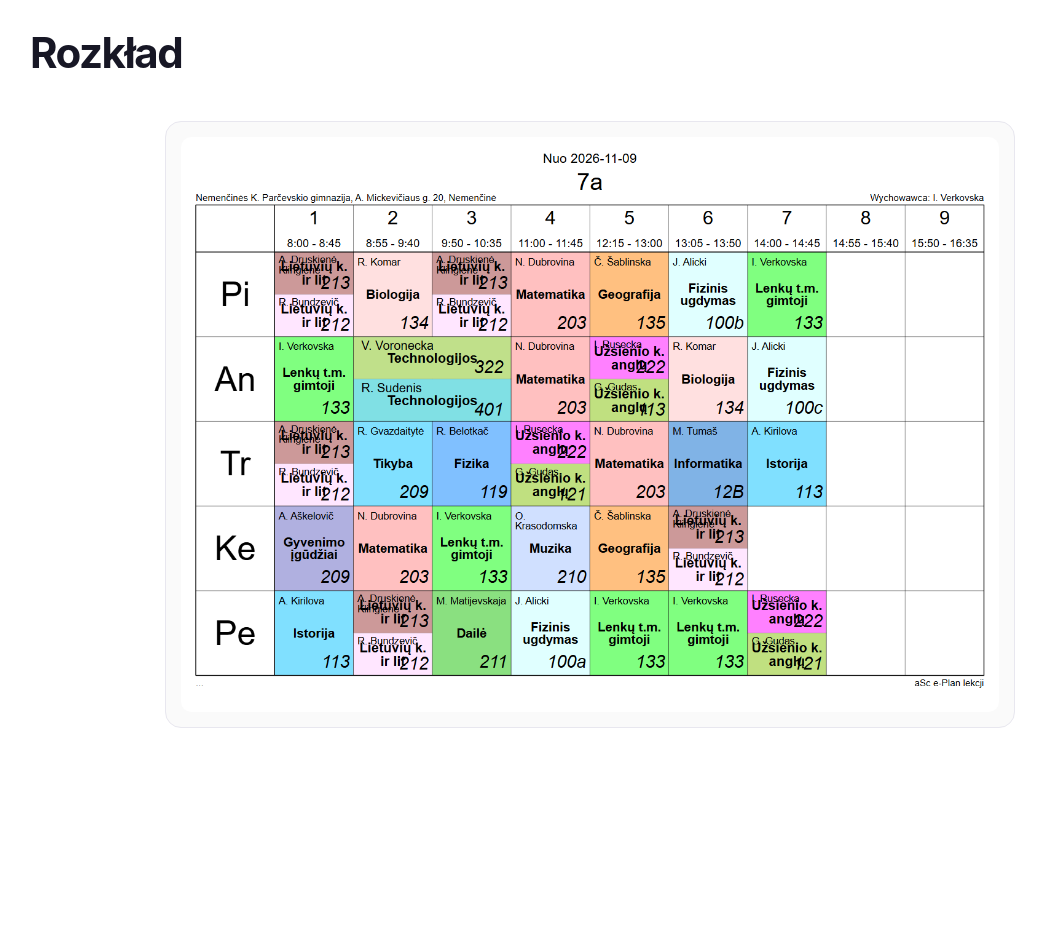
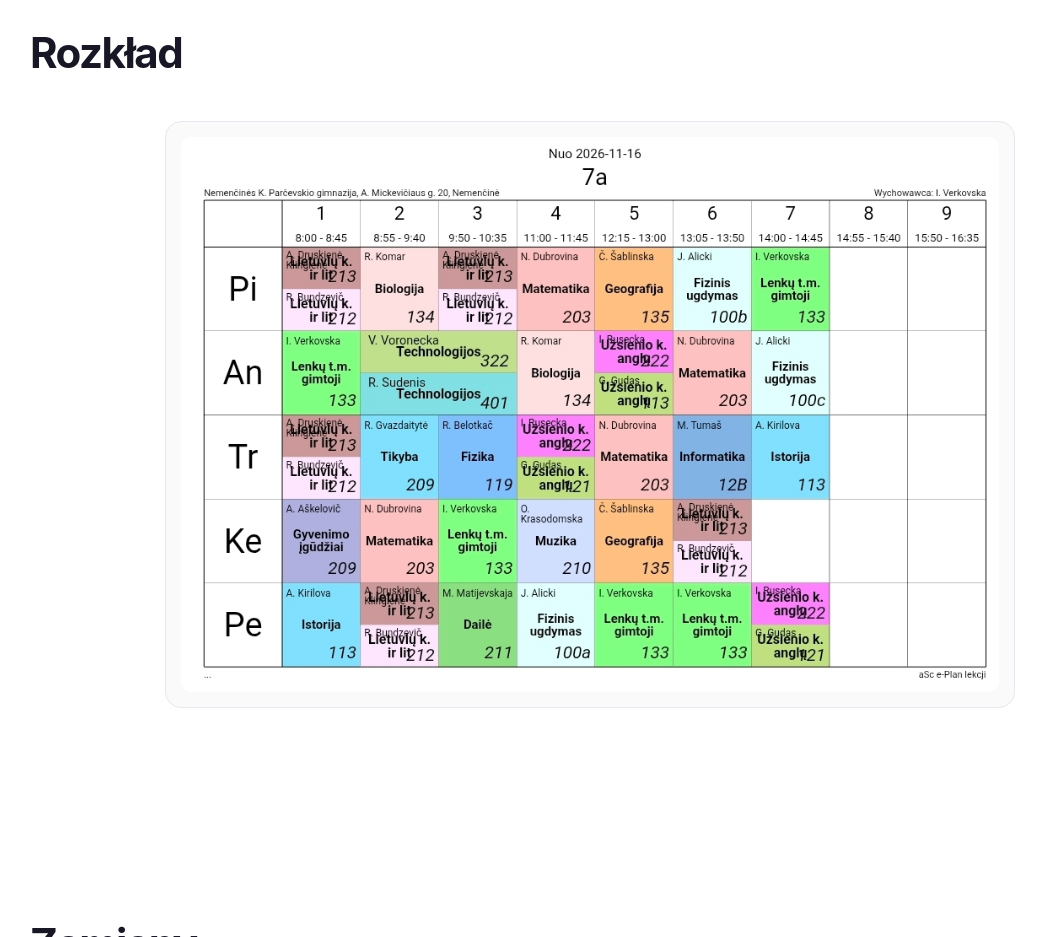
Before and after one commit to 6aklasabot/webklasa, a plain HTML site: page index.html in a window 1280 px wide. Shown: the part 1620-2557 px from the top of the page, without its empty margins (50-1096 px from the left). Drawn offline with Linux system fonts and the light colour scheme.

Commit message:
Aktualizacja rozkładu: upl/pictures/Screenshot_20261116_154412_Samsung_Browser.jpg

```diff
--- a/index.html
+++ b/index.html
@@ -112,7 +112,7 @@ onclick="openScheduleImage(this.src)"
         </div>
         <div class="schedule-img-wrap">
           <img
-    src="https://6aklasabot.github.io/webklasa/upl/pictures/rozklad10.png"
+    src="https://6aklasabot.github.io/webklasa/upl/pictures/Screenshot_20261116_154412_Samsung_Browser.jpg"
     alt="Rozkład"
     class="schedule-img"
     onclick="openScheduleImage(this.src)"
```
